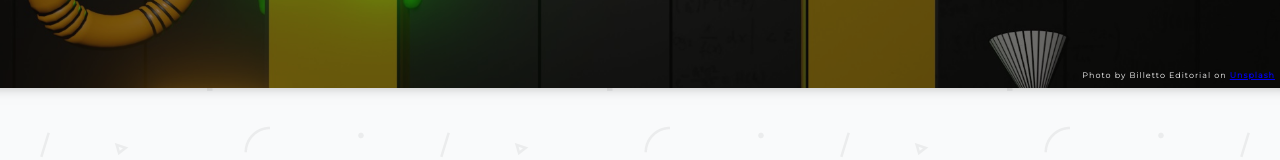
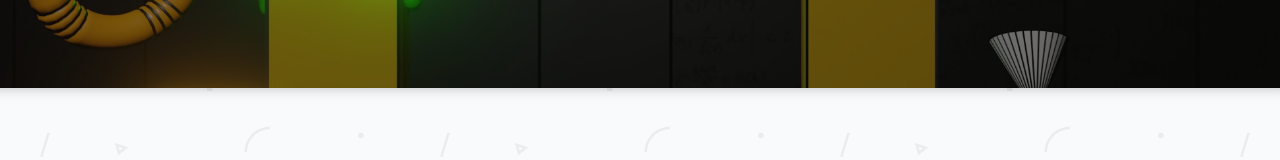
Before and after one commit to silidragos/colorfulcoding-blog, a Next.js app: page / in a window 1280 px wide. Shown: the part 472-632 px from the top of the page. Built offline with nearby package versions, Linux system fonts and the light colour scheme.

Commit message:
Removed credits

```diff
--- a/pages/index.jsx
+++ b/pages/index.jsx
@@ -17,7 +17,6 @@
                         <div className={styles.logo}><Logo /></div>
                     </h1>
                     <h3> A warm place with Augmented and Virtual Realty, Web, Servers and general opinions </h3>
-                    <p className={styles.credits}>Photo by Billetto Editorial on <a href="https://unsplash.com">Unsplash</a></p>
                 </div>
                 <div className={styles.overlay + " overlay"}></div>
             </div>
--- a/pages/index.module.scss
+++ b/pages/index.module.scss
@@ -57,20 +57,6 @@
         color: white;
         text-shadow: 1px 1px 2px black;
     }
-
-    .credits {
-        color: white;
-        font-size: 8px;
-        position: absolute;
-        right: 25px;
-        bottom: 0px;
-
-        a {
-            font-weight: bold;
-        }
-
-        z-index: 1;
-    }
 }
 
 .last_updates__wrapper {
```
